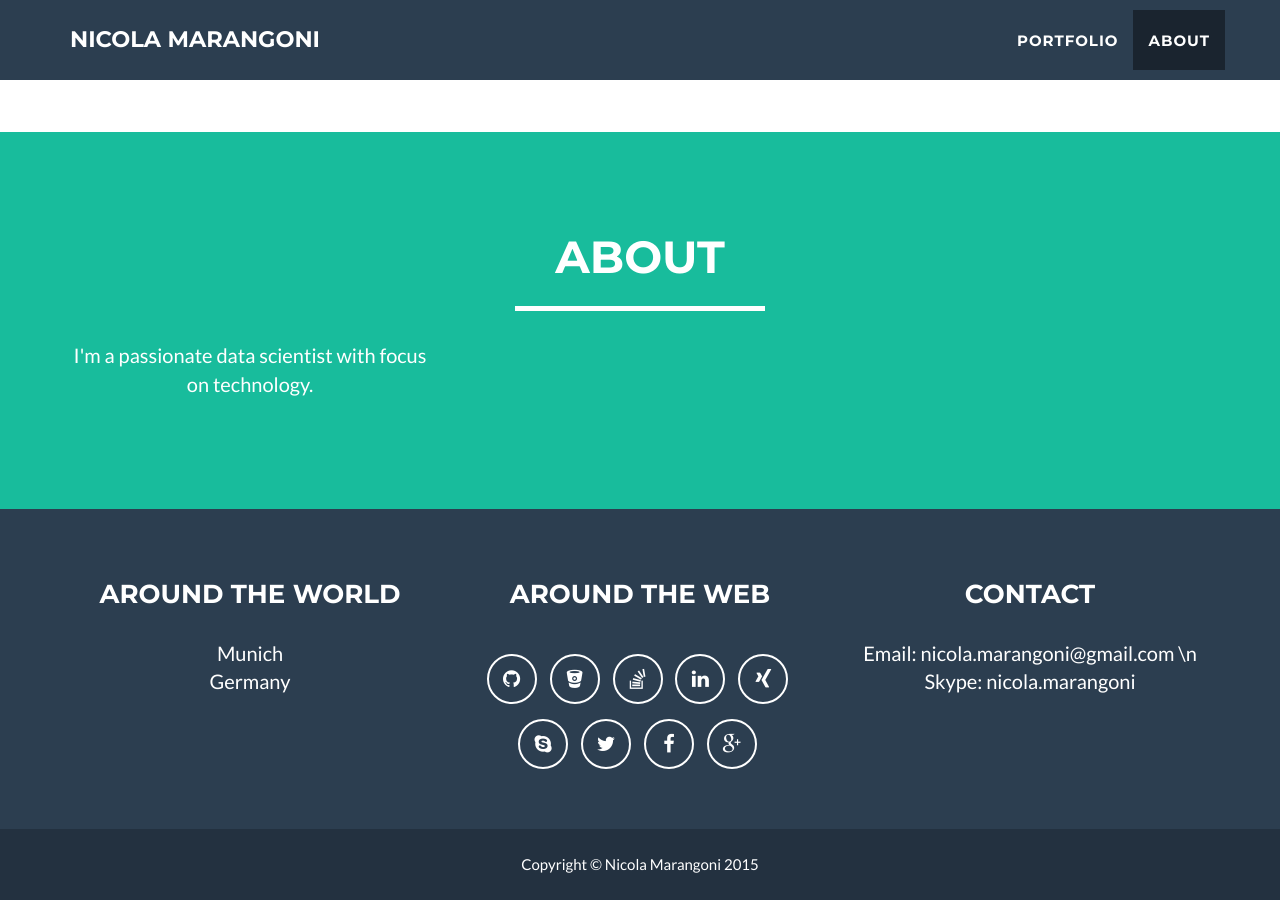
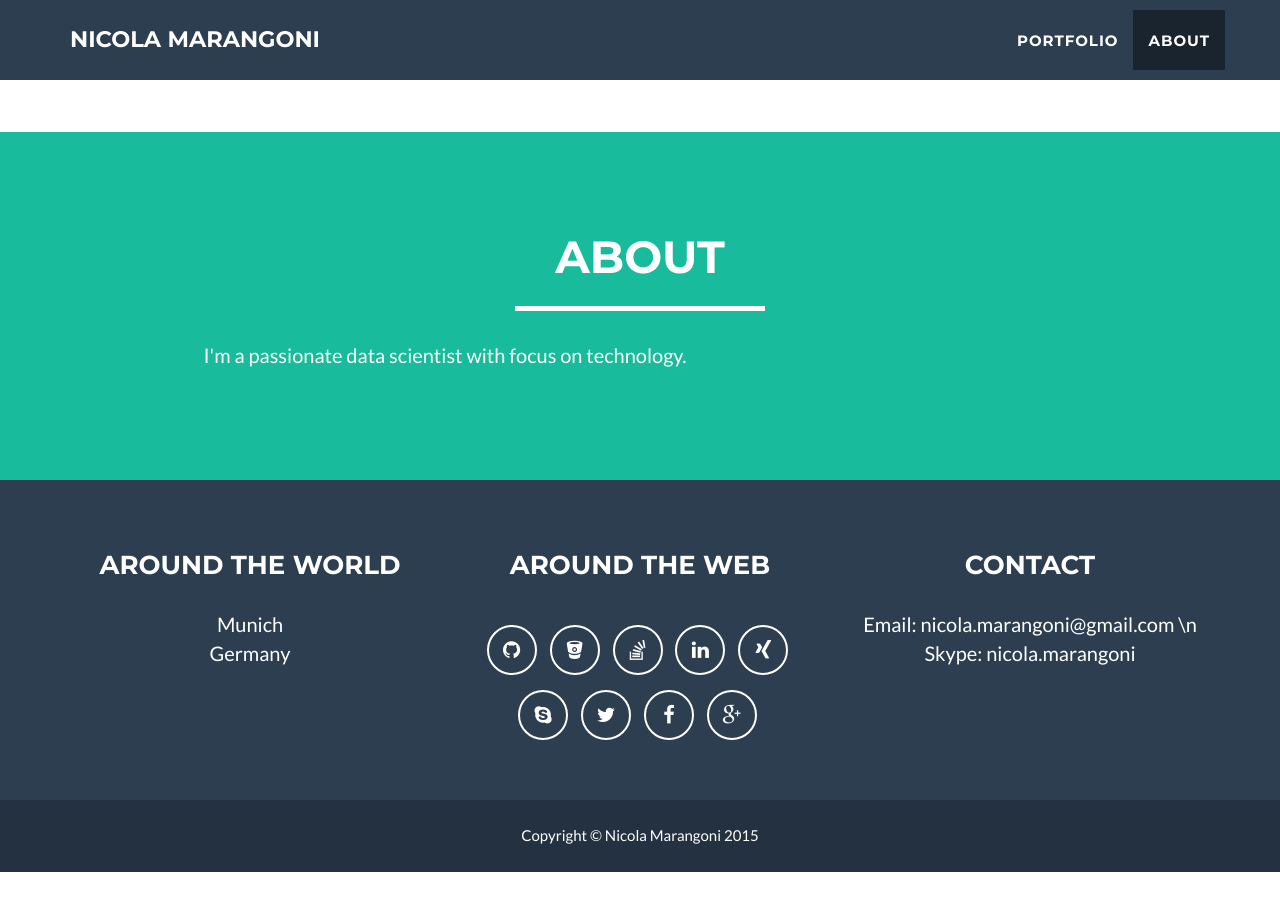
Before and after one commit to nicolamarangoni/nicolamarangoni.github.io, a Jekyll site: the page built from index.html, in a window 1280 px wide and 900 px high, scrolled down 1670 px. Built offline with Jekyll 4.4.1, drawn with Linux system fonts in a browser that asks for light colours; after the commit the page ends 2542 px from its top, so only the background shows below that.

Commit message:
some changes

```diff
--- a/_includes/about.html
+++ b/_includes/about.html
@@ -8,7 +8,7 @@
                 </div>
             </div>
             <div class="row">
-                <div class="col-lg-4 text-center">
+                <div class="col-lg-8 text-center">
                     <p>I'm a passionate data scientist with focus on technology.</p>
                 </div>
                 <!-- div class="col-lg-4">
```
